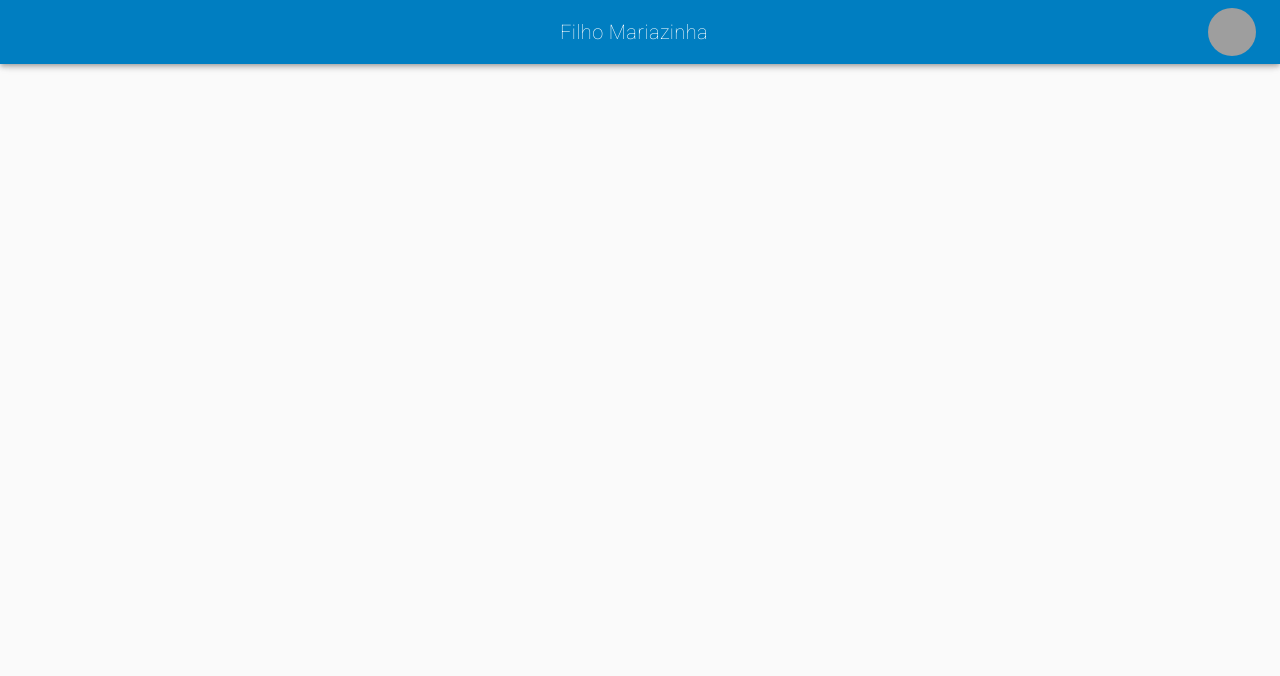
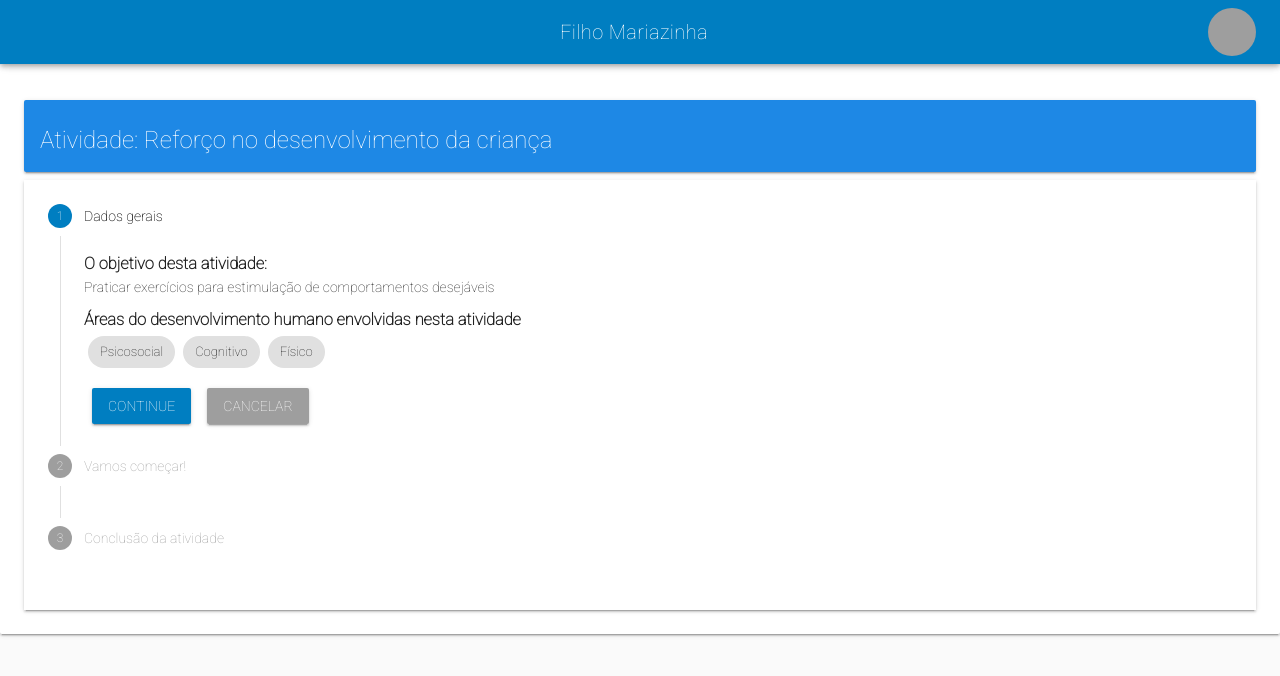
Before and after one commit to babelsh/mission-us-frontend, a Vue app: page /atividade in a window 1280 px wide. Shown: the top 676 px of the page. Built offline with nearby package versions, Linux system fonts and the light colour scheme; grey boxes are pictures that could not be loaded; some icons are missing.

Commit message:
checkpoint

```diff
--- a/src/router.js
+++ b/src/router.js
@@ -2,7 +2,8 @@ import Vue from 'vue';
 import Router from 'vue-router';
 import Home from './views/Home.vue';
 import Login from './views/Login.vue';
-import Descobrindo from './views/Descobrindo.vue';
+import Objetivo from './views/Objetivo.vue';
+import Atividade from './views/Atividade.vue';
 
 Vue.use(Router);
 
@@ -10,7 +11,7 @@ export default new Router({
   mode: 'history',
   routes: [
     {
-      path: '/',
+      path: '/home',
       name: 'home',
       component: Home,
     },
@@ -25,9 +26,14 @@ export default new Router({
       component: Login,
     },
     {
-      path: '/descobrindo',
-      name: 'descobrindo',
-      component: Descobrindo,
-    }
+      path: '/objetivo',
+      name: 'objetivo',
+      component: Objetivo,
+    },
+    {
+      path: '/atividade',
+      name: 'atividade',
+      component: Atividade,
+    },
   ],
 });
--- /dev/null
+++ b/src/views/Atividade.vue
@@ -0,0 +1,108 @@
+<template>
+  <v-card>
+    <v-container fluid grid-list-lg>
+      <v-layout pt-1>
+        <v-flex xs12>
+          <v-card color="blue darken-1" class="white--text">
+            <v-card-title primary-title>
+              <div class="headline">Atividade: Reforço no desenvolvimento da criança </div>
+            </v-card-title>
+          </v-card>
+        </v-flex>
+      </v-layout>
+
+    <v-stepper v-model="currentStep" vertical>
+      <v-stepper-step :complete="currentStep > 1" step="1">
+        Dados gerais
+      </v-stepper-step>
+      <v-stepper-content step="1">
+        <div class="has-margin-bottom">
+          <h3>O objetivo desta atividade:</h3>
+          <span>Praticar exercícios para estimulação de comportamentos desejáveis</span>
+        </div>
+        <div class="has-margin-bottom">
+          <h3>Áreas do desenvolvimento humano envolvidas nesta atividade</h3>
+          <v-flex xs12 sm9>
+          <v-chip >Psicosocial</v-chip>
+          <v-chip >Cognitivo</v-chip>
+          <v-chip >Físico</v-chip>
+          </v-flex>
+        </div>
+        <v-btn color="primary" @click="currentStep = 2">Continue</v-btn>
+        <v-btn dark  color="grey" @click="goToHome">Cancelar</v-btn>
+      </v-stepper-content>
+
+      <v-stepper-step :complete="currentStep > 2" step="2">
+        Vamos começar!
+      </v-stepper-step>
+      <v-stepper-content step="2">
+        <h3>Preparação:</h3>
+        <div class="has-margin-bottom">
+          Antes de começar esta atividade, certifique-se que sua criança está confortável,
+          como por exemplo
+          <ul>
+            <li>Não está com fome</li>
+            <li>Está em um local que não possui distrações (televisão, video grames, etc...)</li>
+          </ul>
+        </div>
+        <div class="has-margin-bottom">
+          <h3>Etapa 1</h3>
+          <span> Peça ao seu filho para que ele pegue seus brinquedos.</span>
+          <h3>Etapa 2</h3>
+          <span> Brinque com seu filho e após a brincadeira peça para que ele guarde os brinquedos em um local adequado.</span>
+          <h3>Etapa 3</h3>
+          <span>
+            Após finalizar a organização, agradeça ele pela sua dedicação e carinho,
+            demonstrando o quanto ele é importante para você.
+          </span>
+        </div>
+        <div class="has-margin-bottom">
+          <h3>Dica</h3>
+          <span> Crianças gostam de atenção, ao falar com seu filho olhe nos seus olhos e
+            demonstre expressões de afeto.
+          </span>
+        </div>
+        <v-btn color="primary" @click="currentStep = 3">Continue</v-btn>
+        <v-btn dark  color="grey"  @click="currentStep = 1">Voltar</v-btn>
+      </v-stepper-content>
+
+      <v-stepper-step :complete="currentStep > 3" step="3">Conclusão da atividade</v-stepper-step>
+        <v-stepper-content step="3">
+          <h3>Parabéns!</h3>
+          <div class="has-margin-bottom">
+            Continue reforçando e agradencendo seu filho quando ele demonstra boas ações
+            e comportamentos.
+          </div>
+          <v-btn color="primary" @click="currentStep = 1">Continue</v-btn>
+          <v-btn dark  color="grey" @click="currentStep = 2">Voltar</v-btn>
+        </v-stepper-content>
+      </v-stepper>
+    </v-container>
+  </v-card>
+</template>
+
+<script>
+  export default {
+    name: 'Atividade',
+    data() {
+      return {
+        currentStep: 1,
+        items: ['Físico', 'Cognitivo', 'Psicosocial'],
+        value: ['Físico', 'Cognitivo', 'Psicosocial'],
+      };
+    },
+    methods: {
+      goToHome() {
+        this.$router.push({ name: 'home' });
+      },
+    }
+  };
+</script>
+
+<style scoped lang="scss">
+
+.has-margin-bottom {
+  padding-bottom: 10px !important;
+}
+
+</style>
--- a/src/views/Descobrindo.vue
+++ /dev/null
@@ -1,86 +0,0 @@
-<template>
-  <v-container fluid>
-     <v-container fluid grid-list-md ma-0 pa-0>
-      <v-layout row wrap>
-        <v-flex xs12>
-          <v-card color="primary" class="white--text">
-            <v-card-title primary-title>
-              <div>
-                <div class="headline">Descobrindo seu filho</div>
-                <span>O que você precisa saber sobre seu filho?</span>
-              </div>
-            </v-card-title>
-          </v-card>
-        </v-flex>
-        <v-flex xs12>
-          <v-card color="white">
-            <v-layout>
-              <v-flex xs12>
-                <v-card-title primary-title>
-                  <div>
-                    <div class="headline">A criança e seu desenvolvimento</div>
-                    <div>LOREM IPSUM</div>
-                  </div>
-                </v-card-title>
-              </v-flex>
-            </v-layout>
-            <v-divider light></v-divider>
-            <v-card-actions class="pa-3">
-              <v-btn color="primary" block>INICIAR</v-btn>
-            </v-card-actions>
-          </v-card>
-        </v-flex>
-        <v-flex xs12>
-          <v-card color="white">
-            <v-layout>
-              <v-flex xs12>
-                <v-card-title primary-title>
-                  <div>
-                    <div class="headline">Afeto é fundamental</div>
-                    <div>LOREM IPSUM</div>
-                  </div>
-                </v-card-title>
-              </v-flex>
-            </v-layout>
-            <v-divider light></v-divider>
-            <v-card-actions class="pa-3">
-              <v-btn color="primary" block disabled>BLOQUEADO</v-btn>
-            </v-card-actions>
-          </v-card>
-        </v-flex>
-        <v-flex xs12>
-          <v-card color="white">
-            <v-layout>
-              <v-flex xs12>
-                <v-card-title primary-title>
-                  <div>
-                    <div class="headline">Aprendizado toda hora e em todo lugar</div>
-                    <div>LOREM IPSUM</div>
-                  </div>
-                </v-card-title>
-              </v-flex>
-            </v-layout>
-            <v-divider light></v-divider>
-            <v-card-actions class="pa-3">
-              <v-btn color="primary" block disabled>BLOQUEADO</v-btn>
-            </v-card-actions>
-          </v-card>
-        </v-flex>
-      </v-layout>
-     </v-container>
-  </v-container>
-</template>
-
-<script>
-  export default {
-    data() {
-      return {
-        currentStep: 1,
-      }
-    }
-  }
-</script>
-
-<style scoped>
-
-</style>
--- a/src/views/Login.vue
+++ b/src/views/Login.vue
@@ -27,7 +27,7 @@
     </v-layout>
     <v-layout align-center justify-center>
       <v-flex xs10 lg2>
-        <v-btn color="primary" block>Prosseguir</v-btn>
+        <v-btn color="primary" block @click="goToHome">Prosseguir</v-btn>
       </v-flex>
     </v-layout>
   </v-container>
@@ -41,6 +41,11 @@ export default {
       showPassword: false,
     };
   },
+  methods: {
+    goToHome() {
+      this.$router.push({ name: 'home' });
+    },
+  },
 };
 </script>
 
--- /dev/null
+++ b/src/views/Objetivo.vue
@@ -0,0 +1,93 @@
+<template>
+  <div>
+    <v-card>
+      <v-container fluid grid-list-lg>
+    <v-layout pt-1>
+          <v-flex xs12>
+            <v-card color="blue darken-1" class="white--text">
+              <v-card-title primary-title>
+                <div>
+                  <div class="headline">Objetivo</div>
+                </div>
+              </v-card-title>
+            </v-card>
+          </v-flex>
+        </v-layout>
+          <v-layout>
+      <v-flex xs12>
+        <v-card>
+            <v-progress-linear
+      color="blue"
+      height="10"
+      value="25"
+    ></v-progress-linear>
+
+    <v-carousel
+                hide-delimiters
+                interval="999000"
+                height="250">
+      <v-carousel-item
+        v-for="(item,i) in items"
+        :key="i"
+        :src="item.src"
+      ></v-carousel-item>
+    </v-carousel>
+
+          <v-card-title primary-title>
+            <div>
+              <h3 class="headline mb-0">Informações que valem ser divulgadas</h3>
+              <div>Experiências positivas na primeira infância contribuem para o desenvolvimento saudável do cérebro, permitindo que a arquitetura cerebral seja sólida e tenha uma estrutura mais apta a superar dificuldades.
+</div>
+            </div>
+          </v-card-title>
+
+          <v-card-actions>
+
+<v-layout align-center>
+  <v-flex xs5>
+     <v-btn color="grey darken-2" small dark  >
+        <v-icon dark left>skip_previous</v-icon>
+      </v-btn>
+        </v-flex>
+
+    <v-flex xs3>
+           <div> 1 de 2
+            </div>
+         </v-flex>
+     <v-flex  >
+     <v-btn color="blue darken-2" small dark left>
+        <v-icon dark right>skip_next</v-icon>
+      </v-btn>
+        </v-flex>
+
+          </v-layout>
+            </v-card-actions>
+        </v-card>
+      </v-flex>
+    </v-layout>
+        </v-container>
+      </v-card>
+  </div>
+</template>
+
+<script>
+  export default {
+    name: 'Objetivo',
+    data() {
+      return {
+        items: [
+          {
+            src: 'https://www.primeirainfanciaempauta.org.br/img/cover-1.png'
+          },
+          {
+            src: 'https://www.navegg.com/nvgadm/wp-content/uploads/2016/12/navegg-161212-modelo-de-atribuicao-a-visao-holistica-da-jornada-de-compra-2-940x400.jpg'
+          }
+        ],
+      };
+    },
+  };
+</script>
+
+<style scoped>
+
+</style>
--- a/vue.config.js
+++ b/vue.config.js
@@ -4,7 +4,7 @@ module.exports = {
     name: 'Missão Nós',
     appleMobileWebAppCapable: 'yes',
     appleMobileWebAppStatusBarStyle: 'black',
-    themeColor: '#fd9051',
+    themeColor: '#007ec1',
     msTileColor: '#FFF',
     iconPaths: {
       favicon16: 'public/img/icons/favicon-16x16.png',
```
Also changed, not shown: src/views/Home.vue (+18 -30 lines), public/manifest.json.
